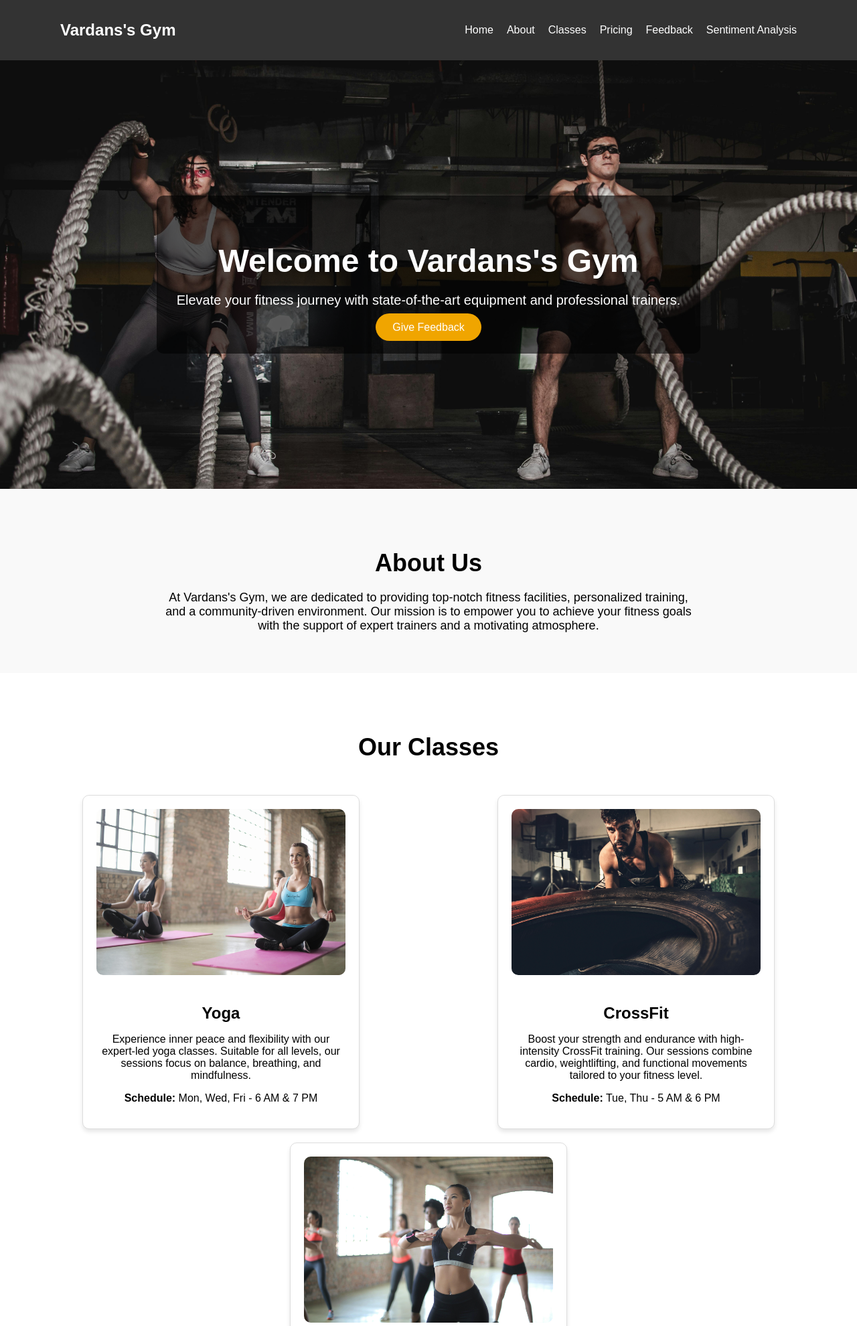
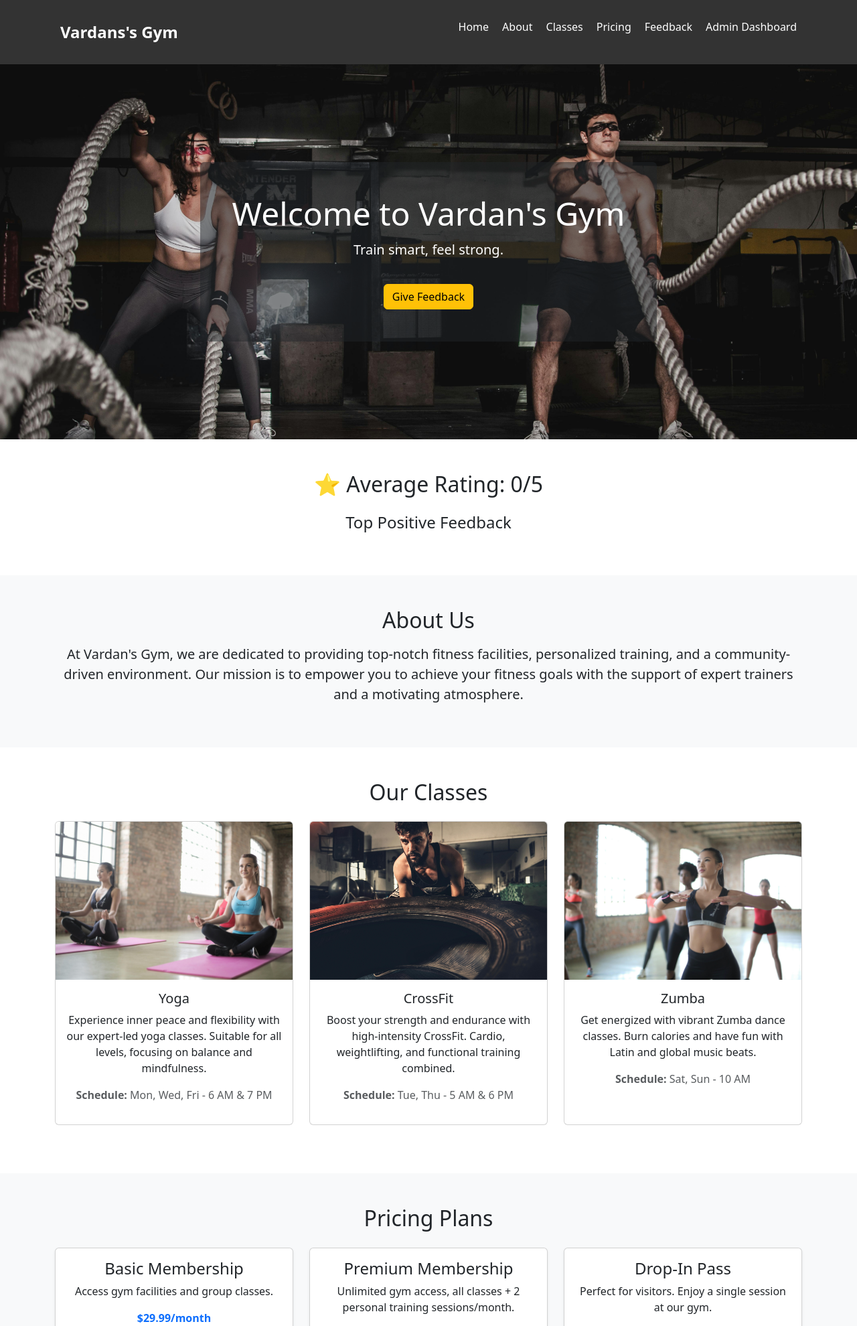
Before and after one commit to VardanMalik/Sentiment-Analysis-Full-Stack-Project, a Flask app: page / in a window 1280 px wide. Shown: the top 1980 px of the page at 67% size. Run offline with Flask 3, Linux system fonts and the light colour scheme; parts of the project's set-up code (start-up, migrations or seed data) failed here and were passed over.

Commit message:
Added database

```diff
--- a/app.py
+++ b/app.py
@@ -1,72 +1,74 @@
 from flask import Flask, render_template, request, redirect, url_for, flash
-import csv
-import os
+from flask_sqlalchemy import SQLAlchemy
+from sqlalchemy import func, desc
+from datetime import datetime
 import pandas as pd
 from nltk.sentiment.vader import SentimentIntensityAnalyzer
+import os
 
 app = Flask(__name__)
-app.secret_key = 'your_secret_key'  # Change this for production
+app.secret_key = 'your_secret_key'
 
-FEEDBACK_FILE = 'feedback.csv'
+app.config['SQLALCHEMY_DATABASE_URI'] = 'mysql+pymysql://root:your_strong_password@localhost/gym_feedback'
+app.config['SQLALCHEMY_TRACK_MODIFICATIONS'] = False
+
+db = SQLAlchemy(app)
 analyzer = SentimentIntensityAnalyzer()
 
-# Make sure feedback.csv exists and has headers
-if not os.path.exists(FEEDBACK_FILE):
-    with open(FEEDBACK_FILE, 'w', newline='') as file:
-        writer = csv.writer(file)
-        writer.writerow(['name', 'email', 'message'])
-
-# Helper function to read CSV into list of dicts
-def read_feedback():
-    with open(FEEDBACK_FILE, newline='') as file:
-        reader = csv.DictReader(file)
-        return list(reader)[::-1]  # Show latest first
+# Feedback Model
+class Feedback(db.Model):
+    id = db.Column(db.Integer, primary_key=True)
+    name = db.Column(db.String(100), nullable=False)
+    email = db.Column(db.String(120), nullable=False)
+    message = db.Column(db.Text, nullable=False)
+    rating = db.Column(db.Integer, nullable=False)
+    sentiment = db.Column(db.String(20))
+    created_at = db.Column(db.DateTime, default=datetime.utcnow)
 
 @app.route('/')
 def index():
-    return render_template('index.html')
+    avg_rating = db.session.query(func.avg(Feedback.rating)).scalar()
+    top_feedback = Feedback.query.filter_by(sentiment='Positive').order_by(desc(Feedback.rating)).limit(3).all()
+    return render_template('index.html', avg_rating=round(avg_rating or 0, 1), top_feedback=top_feedback)
 
 @app.route('/feedback', methods=['GET', 'POST'])
 def feedback():
     if request.method == 'POST':
-        name = request.form.get('name')
-        email = request.form.get('email')
-        message = request.form.get('message')
+        name = request.form['name']
+        email = request.form['email']
+        message = request.form['message']
+        rating = int(request.form['rating'])
 
-        if not name or not email or not message:
-            flash('All fields are required.', 'danger')
-            return redirect(url_for('feedback'))
+        score = analyzer.polarity_scores(message)['compound']
+        if score >= 0.05:
+            sentiment = 'Positive'
+        elif score <= -0.05:
+            sentiment = 'Negative'
+        else:
+            sentiment = 'Neutral'
 
-        with open(FEEDBACK_FILE, 'a', newline='') as file:
-            writer = csv.writer(file)
-            writer.writerow([name, email, message])
+        entry = Feedback(name=name, email=email, message=message, rating=rating, sentiment=sentiment)
+        db.session.add(entry)
+        db.session.commit()
 
-        flash('Feedback submitted successfully!', 'success')
+        flash('Thank you for your feedback!', 'success')
         return redirect(url_for('feedback'))
 
-    feedback_list = read_feedback()
+    feedback_list = Feedback.query.order_by(Feedback.created_at.desc()).all()
     return render_template('feedback.html', feedback_list=feedback_list)
 
-@app.route('/sentiment')
-def sentiment():
-    try:
-        df = pd.read_csv(FEEDBACK_FILE)
-    except FileNotFoundError:
-        flash("No feedback found yet.", "danger")
-        return redirect(url_for('feedback'))
-
-    sentiments = {'Positive': 0, 'Neutral': 0, 'Negative': 0}
-
-    for message in df['message']:
-        score = analyzer.polarity_scores(message)['compound']
-        if score >= 0.05:
-            sentiments['Positive'] += 1
-        elif score <= -0.05:
-            sentiments['Negative'] += 1
-        else:
-            sentiments['Neutral'] += 1
-
-    return render_template('sentiment.html', sentiments=sentiments)
+@app.route('/admin')
+def admin():
+    feedbacks = Feedback.query.all()
+    sentiment_counts = {
+        'Positive': Feedback.query.filter_by(sentiment='Positive').count(),
+        'Neutral': Feedback.query.filter_by(sentiment='Neutral').count(),
+        'Negative': Feedback.query.filter_by(sentiment='Negative').count(),
+    }
+    ratings = db.session.query(Feedback.rating, func.count(Feedback.rating)).group_by(Feedback.rating).all()
+    return render_template('admin.html', feedbacks=feedbacks, sentiments=sentiment_counts, ratings=ratings)
 
 if __name__ == '__main__':
+    with app.app_context():
+        db.create_all()
     app.run(debug=True)
--- a/templates/base.html
+++ b/templates/base.html
@@ -6,6 +6,9 @@
   <title>Vardans's Gym</title>
   <link rel="stylesheet" href="{{ url_for('static', filename='css/style.css') }}">
   <link rel="stylesheet" href="https://cdnjs.cloudflare.com/ajax/libs/font-awesome/6.2.0/css/all.min.css">
+  <!-- Bootstrap 5 -->
+  <link href="https://cdn.jsdelivr.net/npm/bootstrap@5.3.0/dist/css/bootstrap.min.css" rel="stylesheet">
+  <script src="https://cdn.jsdelivr.net/npm/bootstrap@5.3.0/dist/js/bootstrap.bundle.min.js"></script>
 </head>
 <body>
 <header>
@@ -19,7 +22,7 @@
       <li><a href="{{ url_for('index') }}#classes">Classes</a></li>
       <li><a href="{{ url_for('index') }}#pricing">Pricing</a></li>
       <li><a href="{{ url_for('feedback') }}">Feedback</a></li>
-      <li><a href="{{ url_for('sentiment') }}">Sentiment Analysis</a></li>
+      <li><a href="{{ url_for('admin') }}">Admin Dashboard</a></li>
     </ul>
   </nav>
 </header>
--- a/templates/index.html
+++ b/templates/index.html
@@ -2,71 +2,117 @@
 
 {% block content %}
 <!-- Hero Section -->
-<section class="hero">
-  <div class="hero-content">
-    <h1>Welcome to Vardans's Gym</h1>
-    <p>Elevate your fitness journey with state-of-the-art equipment and professional trainers.</p>
-    <a href="{{ url_for('feedback') }}" class="btn">Give Feedback</a>
+<section class="hero text-white text-center d-flex align-items-center justify-content-center"
+  style="background-image: url('{{ url_for('static', filename='images/gym-hero.jpg') }}'); height: 70vh; background-size: cover;">
+  <div class="bg-dark bg-opacity-50 p-5 rounded">
+    <h1 class="display-4">Welcome to Vardan's Gym</h1>
+    <p class="lead">Train smart, feel strong.</p>
+    <a href="{{ url_for('feedback') }}" class="btn btn-warning mt-3">Give Feedback</a>
   </div>
 </section>
 
-<!-- About Section -->
-<section id="about" class="about">
-  <div class="container">
-    <h2>About Us</h2>
-    <p>At Vardans's Gym, we are dedicated to providing top-notch fitness facilities, personalized training, and a community-driven environment. Our mission is to empower you to achieve your fitness goals with the support of expert trainers and a motivating atmosphere.</p>
+<!-- ⭐ Rating and Top Feedback Section -->
+<section class="container py-5 text-center">
+  <h2>⭐ Average Rating: {{ avg_rating }}/5</h2>
+  <h4 class="mt-4">Top Positive Feedback</h4>
+  <div class="row justify-content-center mt-3">
+    {% for fb in top_feedback %}
+    <div class="col-md-6">
+      <div class="card mb-3 shadow-sm">
+        <div class="card-body">
+          <h5 class="card-title">{{ fb.name }}</h5>
+          <h6 class="card-subtitle text-muted">{{ fb.rating }} ⭐</h6>
+          <p class="card-text">{{ fb.message }}</p>
+        </div>
+      </div>
+    </div>
+    {% endfor %}
   </div>
 </section>
 
-<!-- Classes Section -->
-<section id="classes" class="classes">
-  <div class="container">
+<!-- ✅ About Section -->
+<section id="about" class="py-5 bg-light">
+  <div class="container text-center">
+    <h2>About Us</h2>
+    <p class="lead mt-3">At Vardan's Gym, we are dedicated to providing top-notch fitness facilities, personalized
+      training, and a community-driven environment. Our mission is to empower you to achieve your fitness goals with the
+      support of expert trainers and a motivating atmosphere.</p>
+  </div>
+</section>
+
+<!-- ✅ Classes Section -->
+<section id="classes" class="py-5">
+  <div class="container text-center">
     <h2>Our Classes</h2>
-    <div class="class-list">
-      <!-- Yoga Class -->
-      <div class="class-item">
-        <img src="{{ url_for('static', filename='images/yoga.jpg') }}" alt="Yoga Class">
-        <h3>Yoga</h3>
-        <p>Experience inner peace and flexibility with our expert-led yoga classes. Suitable for all levels, our sessions focus on balance, breathing, and mindfulness.</p>
-        <p><strong>Schedule:</strong> Mon, Wed, Fri - 6 AM &amp; 7 PM</p>
+    <div class="row mt-4">
+      <!-- Yoga -->
+      <div class="col-md-4 mb-4">
+        <div class="card h-100">
+          <img src="{{ url_for('static', filename='images/yoga.jpg') }}" class="card-img-top" alt="Yoga">
+          <div class="card-body">
+            <h5 class="card-title">Yoga</h5>
+            <p class="card-text">Experience inner peace and flexibility with our expert-led yoga classes. Suitable for all levels, focusing on balance and mindfulness.</p>
+            <p class="text-muted"><strong>Schedule:</strong> Mon, Wed, Fri - 6 AM & 7 PM</p>
+          </div>
+        </div>
       </div>
-      <!-- CrossFit Class -->
-      <div class="class-item">
-        <img src="{{ url_for('static', filename='images/crossfit.jpg') }}" alt="CrossFit Training">
-        <h3>CrossFit</h3>
-        <p>Boost your strength and endurance with high-intensity CrossFit training. Our sessions combine cardio, weightlifting, and functional movements tailored to your fitness level.</p>
-        <p><strong>Schedule:</strong> Tue, Thu - 5 AM &amp; 6 PM</p>
+      <!-- CrossFit -->
+      <div class="col-md-4 mb-4">
+        <div class="card h-100">
+          <img src="{{ url_for('static', filename='images/crossfit.jpg') }}" class="card-img-top" alt="CrossFit">
+          <div class="card-body">
+            <h5 class="card-title">CrossFit</h5>
+            <p class="card-text">Boost your strength and endurance with high-intensity CrossFit. Cardio, weightlifting, and functional training combined.</p>
+            <p class="text-muted"><strong>Schedule:</strong> Tue, Thu - 5 AM & 6 PM</p>
+          </div>
+        </div>
       </div>
-      <!-- Zumba Class -->
-      <div class="class-item">
-        <img src="{{ url_for('static', filename='images/zumba.jpg') }}" alt="Zumba Dance">
-        <h3>Zumba</h3>
-        <p>Get energized with our vibrant Zumba dance classes. Burn calories and have fun with our high-energy routines mixing Latin and international music.</p>
-        <p><strong>Schedule:</strong> Sat, Sun - 10 AM</p>
+      <!-- Zumba -->
+      <div class="col-md-4 mb-4">
+        <div class="card h-100">
+          <img src="{{ url_for('static', filename='images/zumba.jpg') }}" class="card-img-top" alt="Zumba">
+          <div class="card-body">
+            <h5 class="card-title">Zumba</h5>
+            <p class="card-text">Get energized with vibrant Zumba dance classes. Burn calories and have fun with Latin and global music beats.</p>
+            <p class="text-muted"><strong>Schedule:</strong> Sat, Sun - 10 AM</p>
+          </div>
+        </div>
       </div>
     </div>
   </div>
 </section>
 
-<!-- Pricing Section -->
-<section id="pricing" class="pricing">
-  <div class="container">
+<!-- ✅ Pricing Section -->
+<section id="pricing" class="py-5 bg-light">
+  <div class="container text-center">
     <h2>Pricing Plans</h2>
-    <div class="pricing-plans">
-      <div class="pricing-plan">
-        <h3>Basic Membership</h3>
-        <p>Gain access to our gym facilities and join group classes.</p>
-        <p class="price">$29.99/month</p>
+    <div class="row mt-4">
+      <div class="col-md-4 mb-3">
+        <div class="card h-100 shadow-sm">
+          <div class="card-body">
+            <h4 class="card-title">Basic Membership</h4>
+            <p class="card-text">Access gym facilities and group classes.</p>
+            <p class="text-primary fw-bold">$29.99/month</p>
+          </div>
+        </div>
       </div>
-      <div class="pricing-plan">
-        <h3>Premium Membership</h3>
-        <p>Enjoy unlimited gym access, all classes, and 2 personal training sessions per month.</p>
-        <p class="price">$49.99/month</p>
+      <div class="col-md-4 mb-3">
+        <div class="card h-100 shadow-sm">
+          <div class="card-body">
+            <h4 class="card-title">Premium Membership</h4>
+            <p class="card-text">Unlimited gym access, all classes + 2 personal training sessions/month.</p>
+            <p class="text-primary fw-bold">$49.99/month</p>
+          </div>
+        </div>
       </div>
-      <div class="pricing-plan">
-        <h3>Drop-In Pass</h3>
-        <p>Perfect for visitors. Enjoy a single session at our gym.</p>
-        <p class="price">$15/session</p>
+      <div class="col-md-4 mb-3">
+        <div class="card h-100 shadow-sm">
+          <div class="card-body">
+            <h4 class="card-title">Drop-In Pass</h4>
+            <p class="card-text">Perfect for visitors. Enjoy a single session at our gym.</p>
+            <p class="text-primary fw-bold">$15/session</p>
+          </div>
+        </div>
       </div>
     </div>
   </div>
```
Also changed, not shown: templates/admin.html (added, +30 -0 lines), templates/feedback.html (+37 -25 lines), 1 other file.
